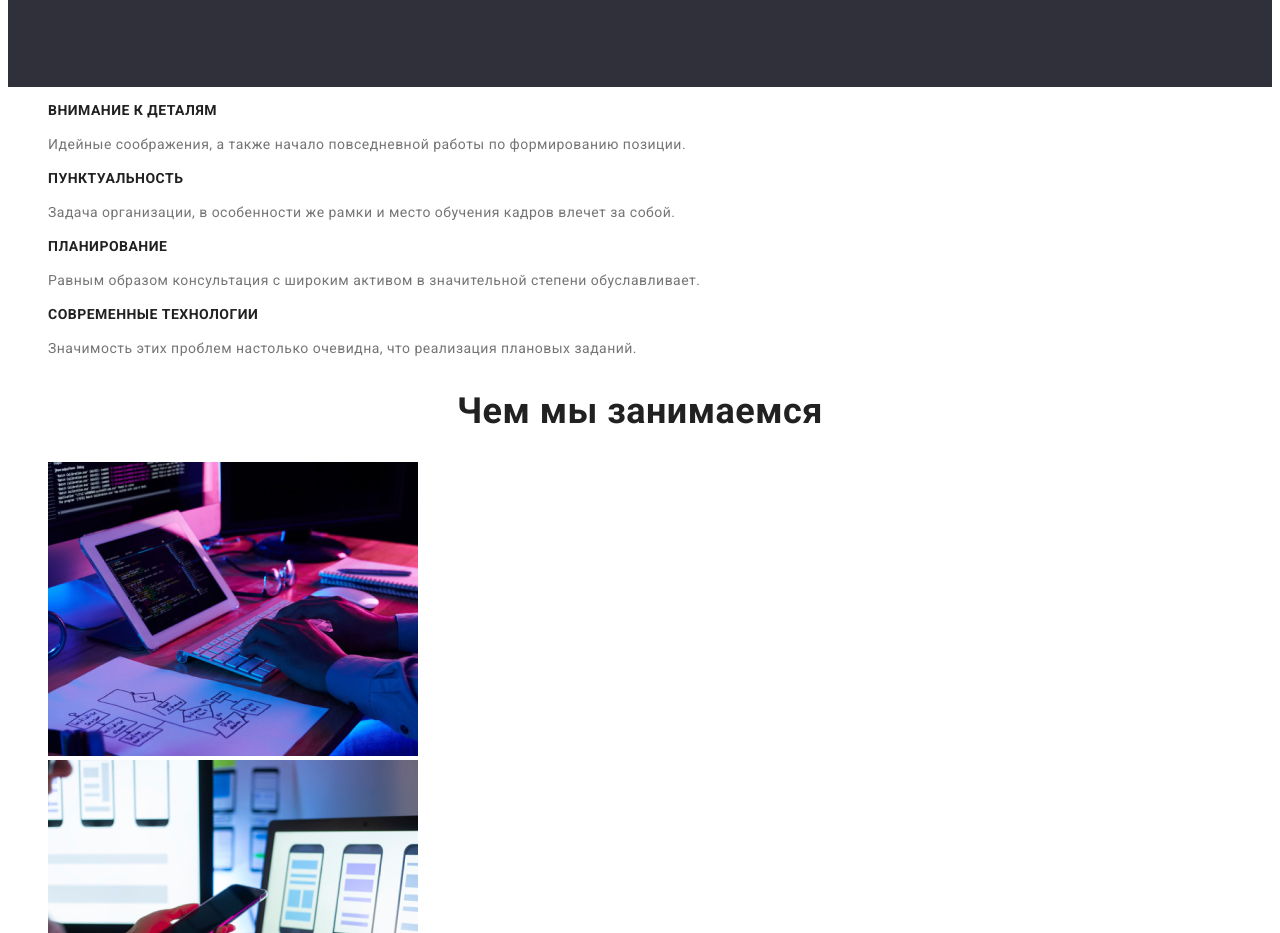
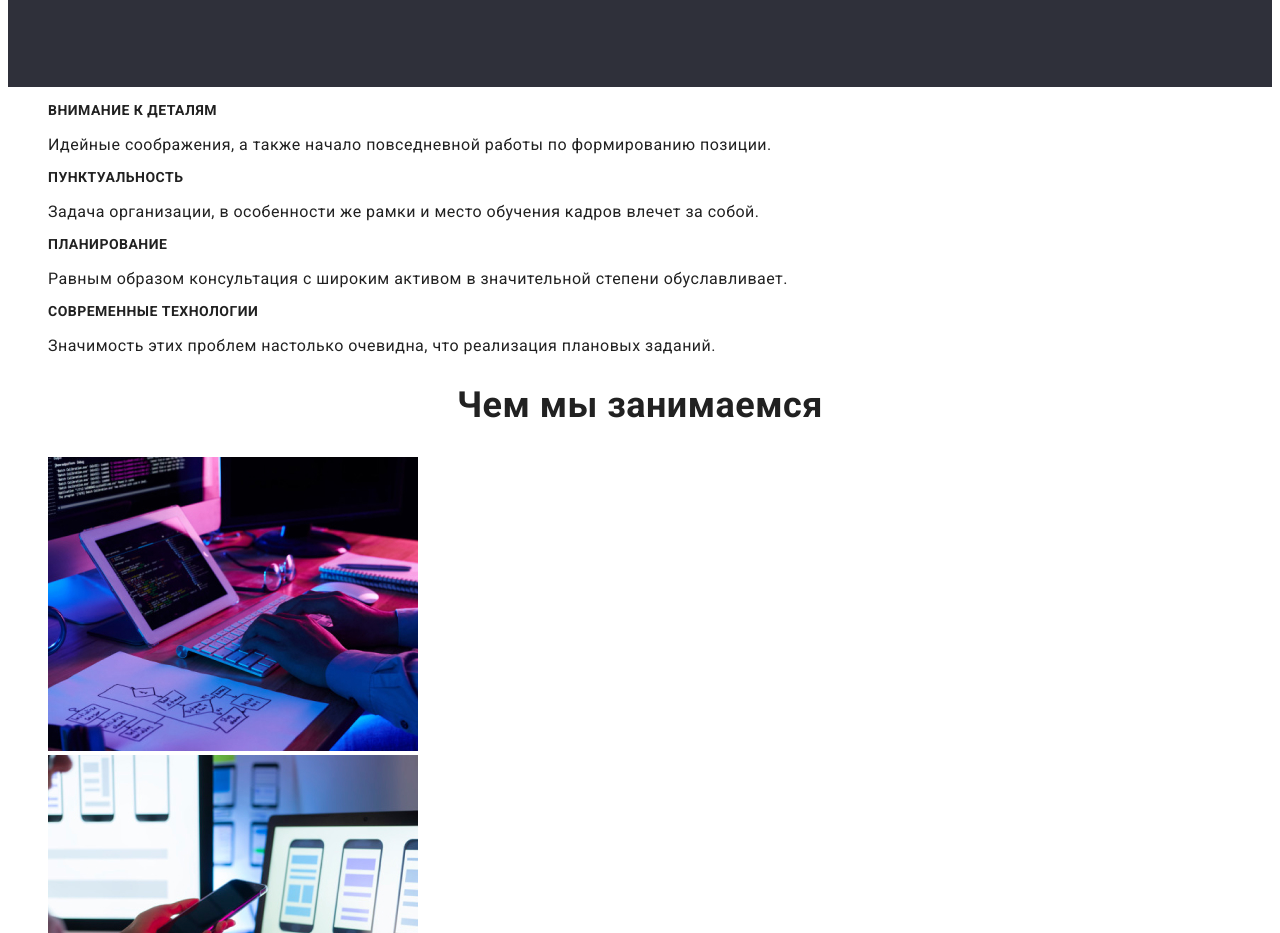
Before and after one commit to IgorRedd/goit-markup-hw-03, a plain HTML site: page index.html in a window 1280 px wide. Shown: the part 880-1813 px from the top of the page. Drawn offline with Linux system fonts and the light colour scheme.

Commit message:
Update index.html

```diff
--- a/index.html
+++ b/index.html
@@ -54,25 +54,25 @@
             <ul class="list">
                 <li>
                     <h3 class="bold">Внимание к деталям</h3>
-                    <p class="text">
+                    <p class="text-p">
                         Идейные соображения, а также начало повседневной работы по формированию позиции.
                     </p>
                 </li>
                 <li>
                     <h3 class="bold">Пунктуальность</h3>
-                    <p class="text">
+                    <p class="text-p">
                         Задача организации, в особенности же рамки и место обучения кадров влечет за собой.
                     </p>
                 </li>
                 <li>
                     <h3 class="bold">Планирование</h3>
-                    <p class="text">
+                    <p class="text-p">
                         Равным образом консультация с широким активом в значительной степени обуславливает.
                     </p>
                 </li>
                 <li>
                     <h3 class="bold">Современные технологии</h3>
-                    <p class="text">
+                    <p class="text-p">
                         Значимость этих проблем настолько очевидна, что реализация плановых заданий.
                     </p>
                 </li>
```
